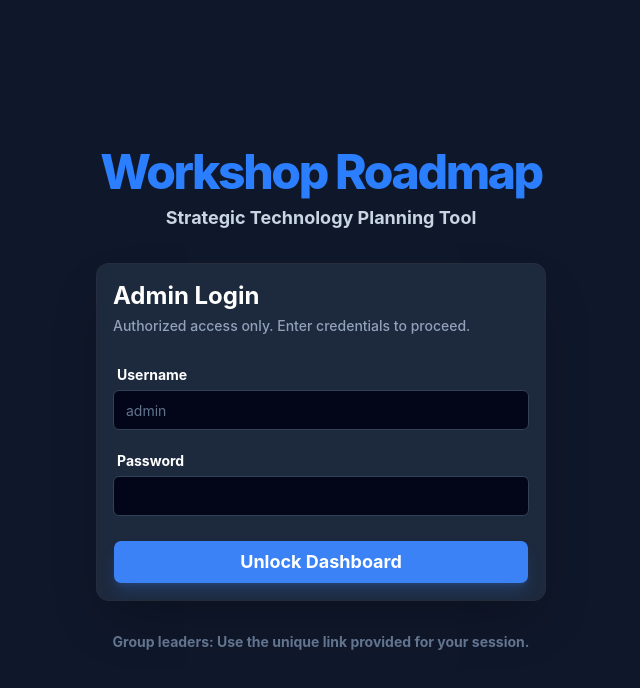
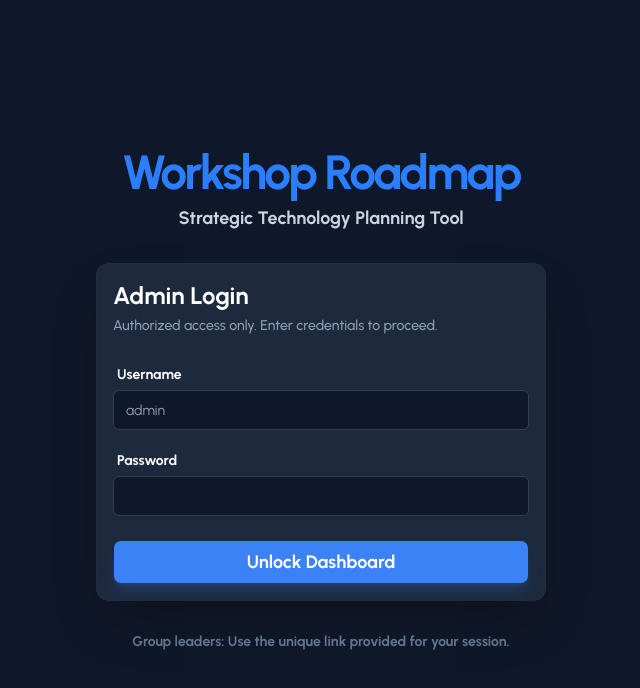
Before and after one commit to sumitwaghmare/workshop-roadmap, a Next.js app in the folder workshop-tool/: page / in a window 1280 px wide. Shown: the top 688 px of the page, without its empty margins (319-959 px from the left). Built offline with nearby package versions, Linux system fonts and the light colour scheme.

Commit message:
feat: implement premium light theme support with theme toggle and UI refinements

```diff
--- a/workshop-tool/src/app/globals.css
+++ b/workshop-tool/src/app/globals.css
@@ -3,49 +3,117 @@
 
 @custom-variant dark (&:is(.dark *));
 
+:root {
+  --background: #ffffff;
+  --foreground: #0f172a;
+  --card: #f8fafc;
+  --card-foreground: #0f172a;
+  --popover: #ffffff;
+  --popover-foreground: #0f172a;
+  --primary: #3b82f6;
+  --primary-foreground: #ffffff;
+  --secondary: #f1f5f9;
+  --secondary-foreground: #0f172a;
+  --muted: #f1f5f9;
+  --muted-foreground: #64748b;
+  --accent: #f1f5f9;
+  --accent-foreground: #0f172a;
+  --destructive: #ef4444;
+  --destructive-foreground: #ffffff;
+  --border: #e2e8f0;
+  --input: #e2e8f0;
+  --ring: #3b82f6;
+  --radius: 0.5rem;
+
+  /* Status Colors (Light Mode - Darker text) */
+  --status-protect: #0284c7;
+  --status-grow: #7c3aed;
+  --status-expand: #059669;
+  --status-reimagine: #e11d48;
+
+  --status-protect-bg: rgba(2, 132, 199, 0.1);
+  --status-grow-bg: rgba(124, 58, 237, 0.1);
+  --status-expand-bg: rgba(5, 150, 105, 0.1);
+  --status-reimagine-bg: rgba(225, 29, 72, 0.1);
+}
+
+.dark {
+  --background: #0f172a;
+  --foreground: #ffffff;
+  --card: #1e293b;
+  --card-foreground: #ffffff;
+  --popover: #1e293b;
+  --popover-foreground: #ffffff;
+  --primary: #3b82f6;
+  --primary-foreground: #ffffff;
+  --secondary: #334155;
+  --secondary-foreground: #ffffff;
+  --muted: #1e293b;
+  --muted-foreground: #94a3b8;
+  --accent: #334155;
+  --accent-foreground: #ffffff;
+  --destructive: #ef4444;
+  --destructive-foreground: #ffffff;
+  --border: #334155;
+  --input: #334155;
+  --ring: #3b82f6;
+
+  /* Status Colors (Dark Mode - Lighter text) */
+  --status-protect: #38bdf8;
+  --status-grow: #a78bfa;
+  --status-expand: #34d399;
+  --status-reimagine: #fb7185;
+
+  --status-protect-bg: rgba(56, 189, 248, 0.1);
+  --status-grow-bg: rgba(167, 139, 250, 0.1);
+  --status-expand-bg: rgba(52, 211, 153, 0.1);
+  --status-reimagine-bg: rgba(251, 113, 133, 0.1);
+}
+
 @theme inline {
-  --color-background: #0f172a; /* Tailwind Slate 900 */
-  --color-foreground: #ffffff;
-  --color-card: #1e293b; /* Tailwind Slate 800 */
-  --color-card-foreground: #ffffff;
-  --color-popover: #1e293b;
-  --color-popover-foreground: #ffffff;
-  --color-primary: #3b82f6; /* Tailwind Blue 500 */
-  --color-primary-foreground: #ffffff;
-  --color-secondary: #334155; /* Tailwind Slate 700 */
-  --color-secondary-foreground: #ffffff;
-  --color-muted: #1e293b;
-  --color-muted-foreground: #94a3b8;
-  --color-accent: #334155;
-  --color-accent-foreground: #ffffff;
-  --color-destructive: #ef4444;
-  --color-destructive-foreground: #ffffff;
-  --color-border: #334155;
-  --color-input: #334155;
-  --color-ring: #3b82f6;
-  --radius: 0.5rem;
+  --color-background: var(--background);
+  --color-foreground: var(--foreground);
+  --color-card: var(--card);
+  --color-card-foreground: var(--card-foreground);
+  --color-popover: var(--popover);
+  --color-popover-foreground: var(--popover-foreground);
+  --color-primary: var(--primary);
+  --color-primary-foreground: var(--primary-foreground);
+  --color-secondary: var(--secondary);
+  --color-secondary-foreground: var(--secondary-foreground);
+  --color-muted: var(--muted);
+  --color-muted-foreground: var(--muted-foreground);
+  --color-accent: var(--accent);
+  --color-accent-foreground: var(--accent-foreground);
+  --color-destructive: var(--destructive);
+  --color-destructive-foreground: var(--destructive-foreground);
+  --color-border: var(--border);
+  --color-input: var(--input);
+  --color-ring: var(--ring);
+  --radius: var(--radius);
   --font-family-sans: "Inter", ui-sans-serif, system-ui, sans-serif;
+  --font-family-urbanist: "Urbanist", sans-serif;
 }
 
 body {
-  font-family: var(--font-family-sans);
+  font-family: var(--font-family-urbanist);
   background-color: var(--color-background);
   color: var(--color-foreground);
 }
 
 .premium-table thead th {
-  background-color: #1e293b;
-  color: #f8fafc;
+  background-color: var(--color-secondary);
+  color: var(--color-foreground);
   font-weight: 700;
   text-transform: uppercase;
   letter-spacing: 0.025em;
   font-size: 0.75rem;
   padding: 0.75rem;
-  border-bottom: 2px solid #334155;
+  border-bottom: 2px solid var(--color-border);
 }
 
 .premium-table tbody td {
-  border-bottom: 1px solid #334155;
+  border-bottom: 1px solid var(--color-border);
   padding: 0.75rem;
 }
 
@@ -53,12 +121,31 @@ body {
   width: 8px;
 }
 ::-webkit-scrollbar-track {
-  background: #0f172a;
+  background: var(--color-background);
 }
 ::-webkit-scrollbar-thumb {
-  background: #334155;
+  background: var(--color-border);
   border-radius: 4px;
 }
 ::-webkit-scrollbar-thumb:hover {
-  background: #475569;
+  background: var(--color-muted-foreground);
 }
+.glass {
+  background: rgba(255, 255, 255, 0.4);
+  backdrop-filter: blur(12px);
+  -webkit-backdrop-filter: blur(12px);
+  border: 1px solid rgba(255, 255, 255, 0.2);
+}
+
+.dark .glass {
+  background: rgba(15, 23, 42, 0.6);
+  border: 1px solid rgba(255, 255, 255, 0.05);
+}
+
+.text-glow {
+  text-shadow: 0 0 10px rgba(59, 130, 246, 0.3);
+}
+
+.dark .text-glow {
+  text-shadow: 0 0 15px rgba(59, 130, 246, 0.5);
+}
--- a/workshop-tool/src/app/group/[token]/page.tsx
+++ b/workshop-tool/src/app/group/[token]/page.tsx
@@ -207,7 +207,7 @@ export default function GroupPage({ params }: { params: Promise<{ token: string
         <div className="space-y-1">
           <h1 className="text-4xl font-bold text-primary tracking-tight text-glow">{data.session.name}</h1>
           <p className="text-sm text-muted-foreground font-medium">
-            Project Prioritization • <span className="text-foreground">{data.group.name}</span>
+            Project Prioritization • <span className="text-foreground font-bold">{data.group.name}</span>
           </p>
         </div>
         <div className="flex items-center gap-3">
@@ -248,7 +248,7 @@ export default function GroupPage({ params }: { params: Promise<{ token: string
 
       {/* Add Project Dialog */}
       <Dialog open={addDialogOpen} onOpenChange={setAddDialogOpen}>
-        <DialogContent className="glass border-white/10 shadow-2xl backdrop-blur-2xl">
+        <DialogContent className="glass border-border shadow-2xl backdrop-blur-2xl">
           <DialogHeader>
             <DialogTitle>Add New Project</DialogTitle>
           </DialogHeader>
--- a/workshop-tool/src/app/layout.tsx
+++ b/workshop-tool/src/app/layout.tsx
@@ -1,6 +1,7 @@
 import "@/app/globals.css";
 import type { Metadata } from "next";
 import { Toaster } from "@/components/ui/sonner";
+import { ThemeProvider } from "@/components/theme-provider";
 
 export const metadata: Metadata = {
   title: "Workshop Roadmap Tool",
@@ -13,7 +14,7 @@ export default function RootLayout({
   children: React.ReactNode;
 }) {
   return (
-    <html lang="en" className="dark">
+    <html lang="en" suppressHydrationWarning>
       <head>
         <link rel="preconnect" href="https://fonts.googleapis.com" />
         <link rel="preconnect" href="https://fonts.gstatic.com" crossOrigin="anonymous" />
@@ -23,8 +24,15 @@ export default function RootLayout({
         />
       </head>
       <body className="min-h-screen bg-background font-urbanist antialiased">
-        {children}
-        <Toaster richColors position="bottom-right" />
+        <ThemeProvider
+          attribute="class"
+          defaultTheme="dark"
+          enableSystem
+          disableTransitionOnChange
+        >
+          {children}
+          <Toaster richColors position="bottom-right" />
+        </ThemeProvider>
       </body>
     </html>
   );
--- /dev/null
+++ b/workshop-tool/src/components/theme-provider.tsx
@@ -0,0 +1,11 @@
+"use client";
+
+import * as React from "react";
+import { ThemeProvider as NextThemesProvider } from "next-themes";
+
+export function ThemeProvider({
+  children,
+  ...props
+}: React.ComponentProps<typeof NextThemesProvider>) {
+  return <NextThemesProvider {...props}>{children}</NextThemesProvider>;
+}
--- a/workshop-tool/src/components/ui/input.tsx
+++ b/workshop-tool/src/components/ui/input.tsx
@@ -9,7 +9,7 @@ function Input({ className, type, ...props }: React.ComponentProps<"input">) {
       type={type}
       data-slot="input"
       className={cn(
-        "h-10 w-full min-w-0 rounded-md border border-slate-700 bg-slate-950 px-3 py-2 text-base text-white transition-all outline-none placeholder:text-slate-500 focus-visible:border-blue-500 focus-visible:ring-1 focus-visible:ring-blue-500 disabled:opacity-50 md:text-sm",
+        "h-10 w-full min-w-0 rounded-md border border-input bg-background px-3 py-2 text-base text-foreground transition-all outline-none placeholder:text-muted-foreground focus-visible:border-ring focus-visible:ring-1 focus-visible:ring-ring disabled:opacity-50 md:text-sm",
         className
       )}
       {...props}
--- a/workshop-tool/src/components/ui/textarea.tsx
+++ b/workshop-tool/src/components/ui/textarea.tsx
@@ -7,7 +7,7 @@ function Textarea({ className, ...props }: React.ComponentProps<"textarea">) {
     <textarea
       data-slot="textarea"
       className={cn(
-        "flex min-h-20 w-full rounded-md border border-slate-700 bg-slate-950 px-3 py-2 text-base text-white transition-all outline-none placeholder:text-slate-500 focus-visible:border-blue-500 focus-visible:ring-1 focus-visible:ring-blue-500 disabled:opacity-50 md:text-sm",
+        "flex min-h-20 w-full rounded-md border border-input bg-background px-3 py-2 text-base text-foreground transition-all outline-none placeholder:text-muted-foreground focus-visible:border-ring focus-visible:ring-1 focus-visible:ring-ring disabled:opacity-50 md:text-sm",
         className
       )}
       {...props}
--- a/workshop-tool/src/lib/constants.ts
+++ b/workshop-tool/src/lib/constants.ts
@@ -8,10 +8,26 @@ export const HORIZONS = [
 ] as const;
 
 export const STATUS_COLORS: Record<StatusType, { bg: string; text: string; border: string }> = {
-  PROTECT: { bg: "rgba(56, 189, 248, 0.1)", text: "#38bdf8", border: "#0ea5e9" },
-  GROW: { bg: "rgba(139, 92, 246, 0.1)", text: "#a78bfa", border: "#8b5cf6" },
-  EXPAND: { bg: "rgba(16, 185, 129, 0.1)", text: "#34d399", border: "#10b981" },
-  REIMAGINE: { bg: "rgba(244, 63, 94, 0.1)", text: "#fb7185", border: "#f43f5e" },
+  PROTECT: {
+    bg: "var(--status-protect-bg)",
+    text: "var(--status-protect)",
+    border: "var(--status-protect)"
+  },
+  GROW: {
+    bg: "var(--status-grow-bg)",
+    text: "var(--status-grow)",
+    border: "var(--status-grow)"
+  },
+  EXPAND: {
+    bg: "var(--status-expand-bg)",
+    text: "var(--status-expand)",
+    border: "var(--status-expand)"
+  },
+  REIMAGINE: {
+    bg: "var(--status-reimagine-bg)",
+    text: "var(--status-reimagine)",
+    border: "var(--status-reimagine)"
+  },
 };
 
 export const HORIZON_COLORS = [
```
Also changed, not shown: workshop-tool/src/app/admin/page.tsx (+44 -42 lines), workshop-tool/src/components/roadmap-grid.tsx (+5 -5 lines), workshop-tool/src/components/theme-toggle.tsx (added, +34 -0 lines), 1 other file (tests, documents, lock files or other folders).
